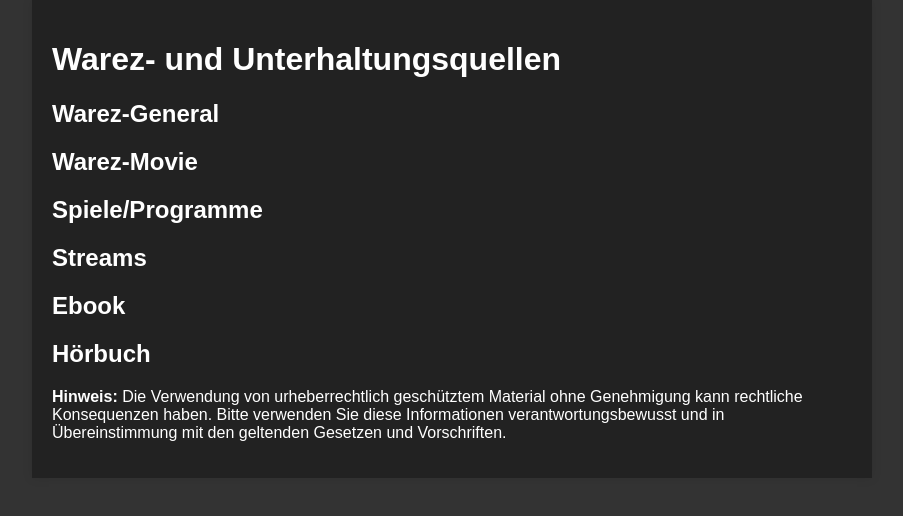
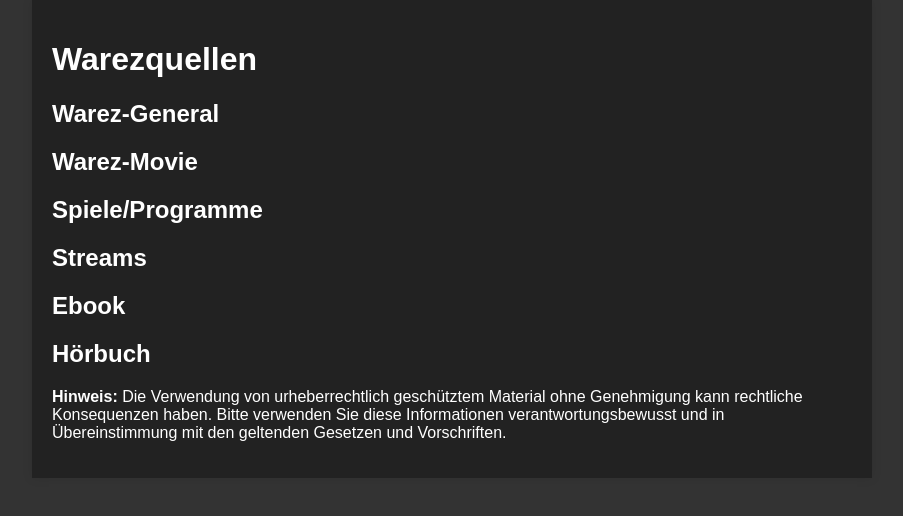
Before and after one commit to oKqchen1337/oKqchensCheetSheet, a plain HTML site: page index.html in a window 1280 px wide. Shown: the whole page, without its empty margins (188-1091 px from the left). Drawn offline with Linux system fonts and the light colour scheme.

Commit message:
Update index.html

```diff
--- a/index.html
+++ b/index.html
@@ -49,7 +49,7 @@
 </head>
 <body>
     <div class="container">
-        <h1>Warez- und Unterhaltungsquellen</h1>
+        <h1>Warezquellen</h1>
 
         <div class="category">
             <h2 class="category-header">Warez-General</h2>
```
